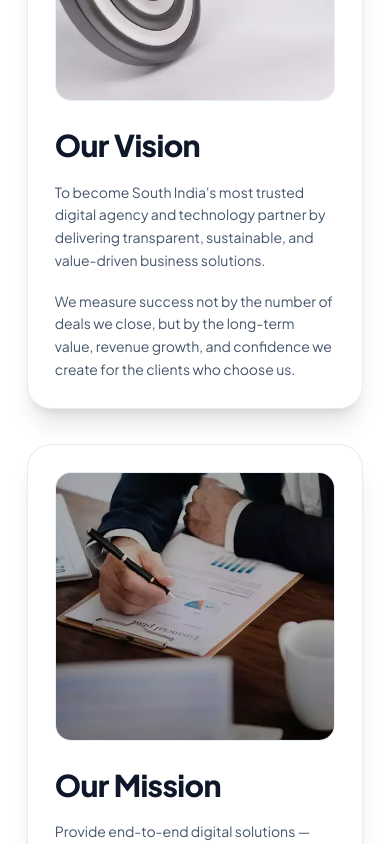
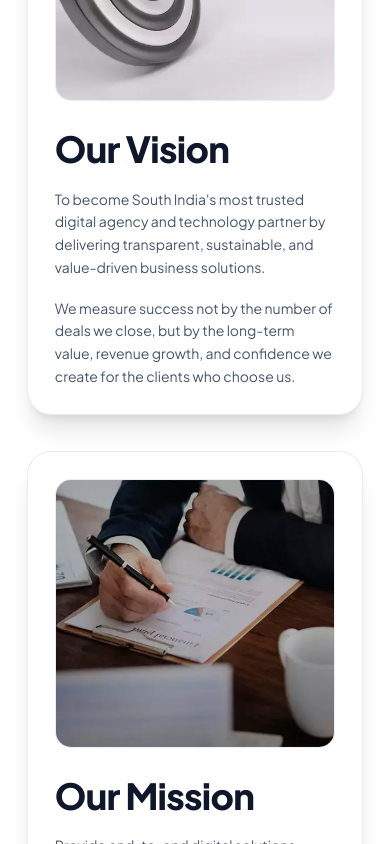
Before and after one commit to srijithit/dhi, a Next.js app in the folder next-frontend/: page /about in a window 390 px wide. Shown: the part 4220-5064 px from the top of the page. Built offline with nearby package versions, Linux system fonts and the light colour scheme; a web font is replaced by a local one.

Commit message:
fix: match font family and size of Our Vision and Our Mission to main section headers

```diff
--- a/next-frontend/src/app/about/page.tsx
+++ b/next-frontend/src/app/about/page.tsx
@@ -166,9 +166,9 @@ export default function AboutPage() {
                     />
                   </div>
 
-                  <h3 className="font-header text-3xl sm:text-4xl text-slate-900 dark:text-white tracking-wide mb-4">
+                  <h2 className="font-header text-4xl sm:text-5xl text-slate-900 dark:text-white tracking-wider leading-none mb-4">
                     Our Vision
-                  </h3>
+                  </h2>
 
                   <div className="text-slate-600 dark:text-slate-300 text-sm sm:text-base leading-relaxed space-y-4 font-normal">
                     <p>
@@ -199,9 +199,9 @@ export default function AboutPage() {
                     />
                   </div>
 
-                  <h3 className="font-header text-3xl sm:text-4xl text-slate-900 dark:text-white tracking-wide mb-4">
+                  <h2 className="font-header text-4xl sm:text-5xl text-slate-900 dark:text-white tracking-wider leading-none mb-4">
                     Our Mission
-                  </h3>
+                  </h2>
 
                   <div className="text-slate-600 dark:text-slate-350 text-sm sm:text-base leading-relaxed space-y-4 font-normal">
                     <p>
```
